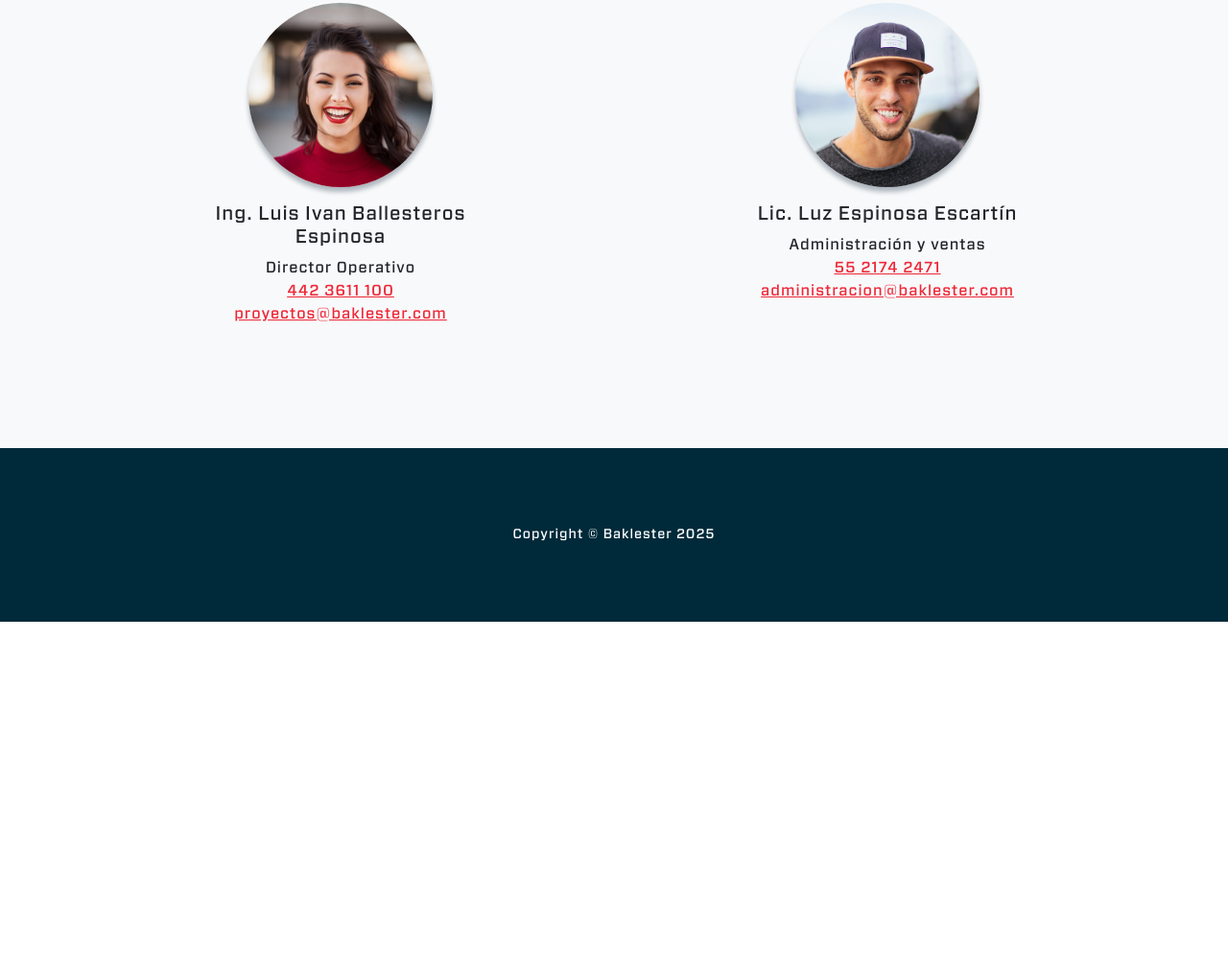
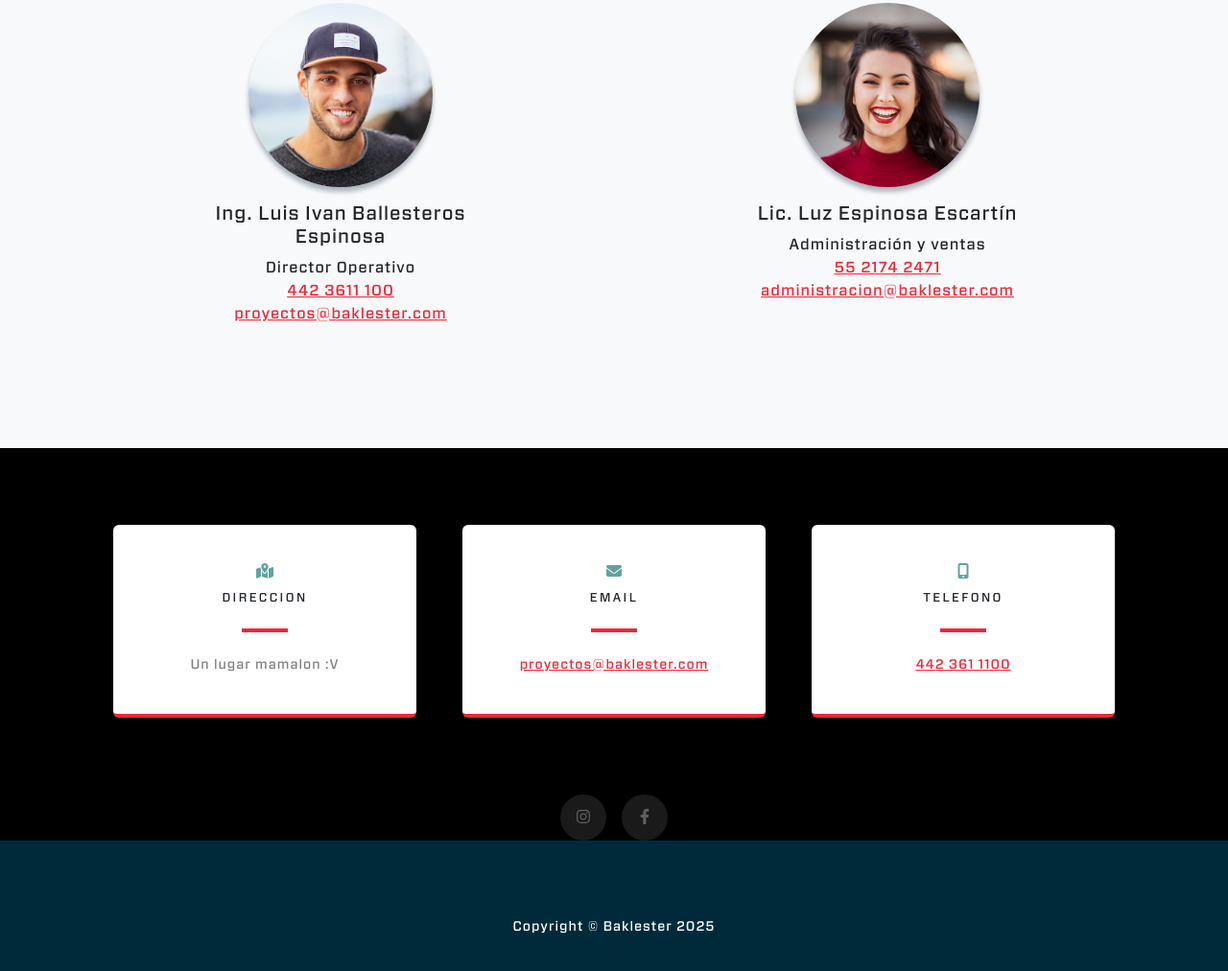
Before and after one commit to pedrovazquezax/Baklester, a plain HTML site: page index.html in a window 1280 px wide. Shown: the part 5303-6315 px from the top of the page at 96% size. Before the commit the page ends 5951 px from the top, so only its background shows below. Drawn offline with nearby package versions, Linux system fonts and the light colour scheme; files whose address does not match are found by name.

Commit message:
added things

```diff
--- a/index.html
+++ b/index.html
@@ -537,7 +537,7 @@
             <div class="row">
                 <div class="col-lg-6">
                     <div class="testimonial-item mx-auto mb-5 mb-lg-0">
-                        <img class="img-fluid rounded-circle mb-3" src="assets/img/testimonials-1.jpg" alt="..." />
+                        <img class="img-fluid rounded-circle mb-3" src="assets/img/testimonials-2.jpg" alt="..." />
                         <h5>Ing. Luis Ivan Ballesteros Espinosa</h5>
                         <p class="font-weight-light mb-0"></p>
                             Director Operativo<br>
@@ -548,7 +548,7 @@
                 </div>
                 <div class="col-lg-6">
                     <div class="testimonial-item mx-auto mb-5 mb-lg-0">
-                        <img class="img-fluid rounded-circle mb-3" src="assets/img/testimonials-2.jpg" alt="..." />
+                        <img class="img-fluid rounded-circle mb-3" src="assets/img/testimonials-1.jpg" alt="..." />
                         <h5> Lic. Luz Espinosa Escartín</h5>
                         <p class="font-weight-light mb-0">
                             Administración y ventas<br>
@@ -615,17 +615,17 @@
             </div>
         </div>
     </section> -->
-    <!-- Contact-->
-    <!-- <section class="contact-section bg-blue">
+     <!-- Contact-->
+     <section class="contact-section bg-black">
         <div class="container px-4 px-lg-5">
             <div class="row gx-4 gx-lg-5">
                 <div class="col-md-4 mb-3 mb-md-0">
                     <div class="card py-4 h-100">
                         <div class="card-body text-center">
                             <i class="fas fa-map-marked-alt text-primary mb-2"></i>
-                            <h4 class="text-uppercase m-0">Address</h4>
+                            <h4 class="text-uppercase m-0">Direccion</h4>
                             <hr class="my-4 mx-auto" />
-                            <div class="small text-black-50">4923 Market Street, Orlando FL</div>
+                            <div class="small text-black-50">Un lugar mamalon :V</div>
                         </div>
                     </div>
                 </div>
@@ -635,7 +635,7 @@
                             <i class="fas fa-envelope text-primary mb-2"></i>
                             <h4 class="text-uppercase m-0">Email</h4>
                             <hr class="my-4 mx-auto" />
-                            <div class="small text-black-50"><a href="#!">hello@yourdomain.com</a></div>
+                            <div class="small text-black-50"><a href="mailto:proyectos@baklester.com">proyectos@baklester.com</a></div>
                         </div>
                     </div>
                 </div>
@@ -643,20 +643,19 @@
                     <div class="card py-4 h-100">
                         <div class="card-body text-center">
                             <i class="fas fa-mobile-alt text-primary mb-2"></i>
-                            <h4 class="text-uppercase m-0">Phone</h4>
+                            <h4 class="text-uppercase m-0">Telefono</h4>
                             <hr class="my-4 mx-auto" />
-                            <div class="small text-black-50">+1 (555) 902-8832</div>
+                            <div class="small text-black-50"><a href="tel:4423611100">442 361 1100</a></div>
                         </div>
                     </div>
                 </div>
             </div>
             <div class="social d-flex justify-content-center">
-                <a class="mx-2" href="#!"><i class="fab fa-twitter"></i></a>
-                <a class="mx-2" href="#!"><i class="fab fa-facebook-f"></i></a>
-                <a class="mx-2" href="#!"><i class="fab fa-github"></i></a>
+                <a class="mx-2" href="https://www.instagram.com/baklester_ingenieria"><i class="fab fa-instagram"></i></a>
+                <a class="mx-2" href="https://www.facebook.com/baklester"><i class="fab fa-facebook-f"></i></a>
             </div>
         </div>
-    </section> -->
+    </section>
     <!-- Footer-->
     <footer class="footer bg-blue small text-center text-white-50">
         <div class="container px-4 px-lg-5">Copyright &copy; Baklester 2025</div>
```
